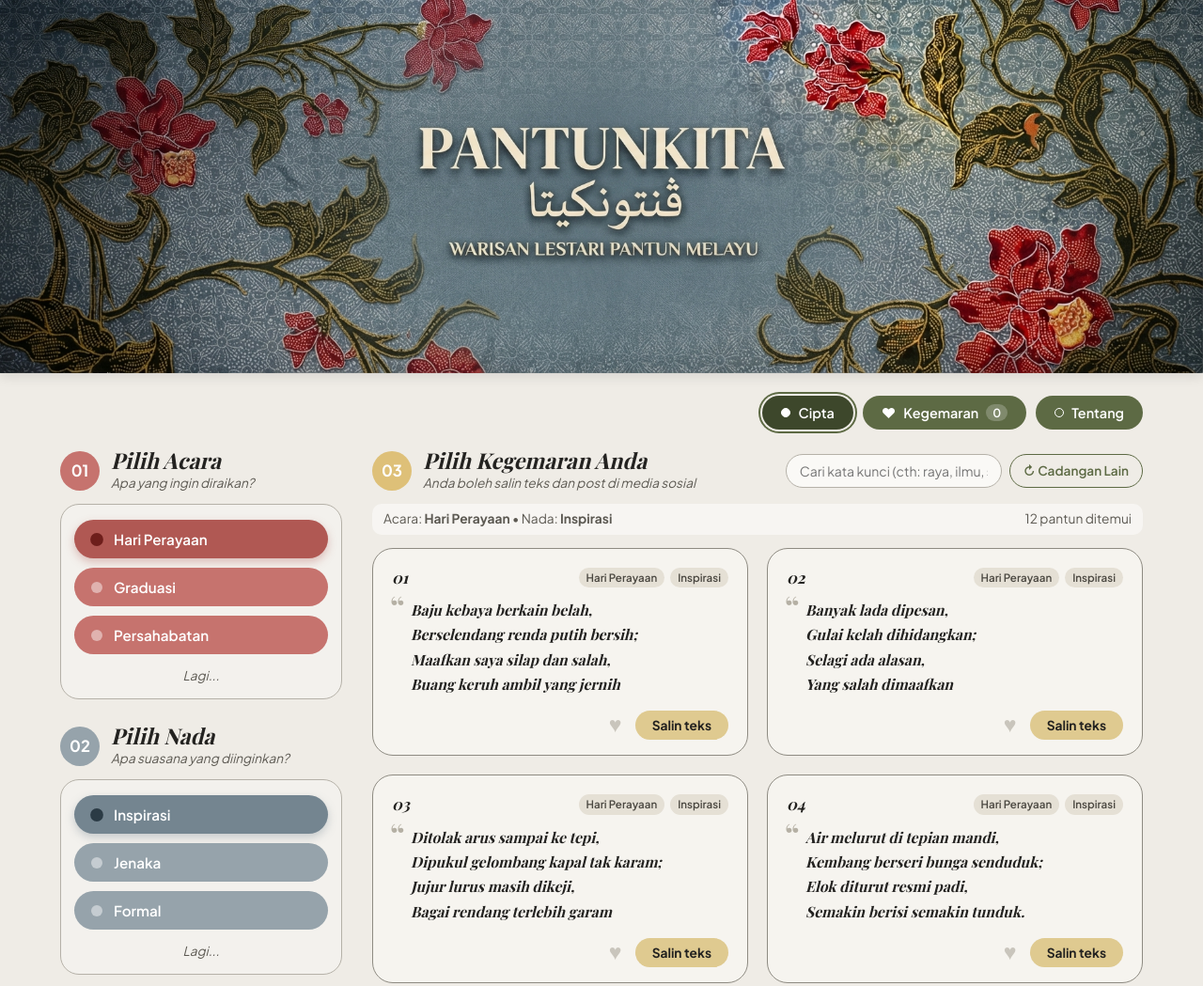
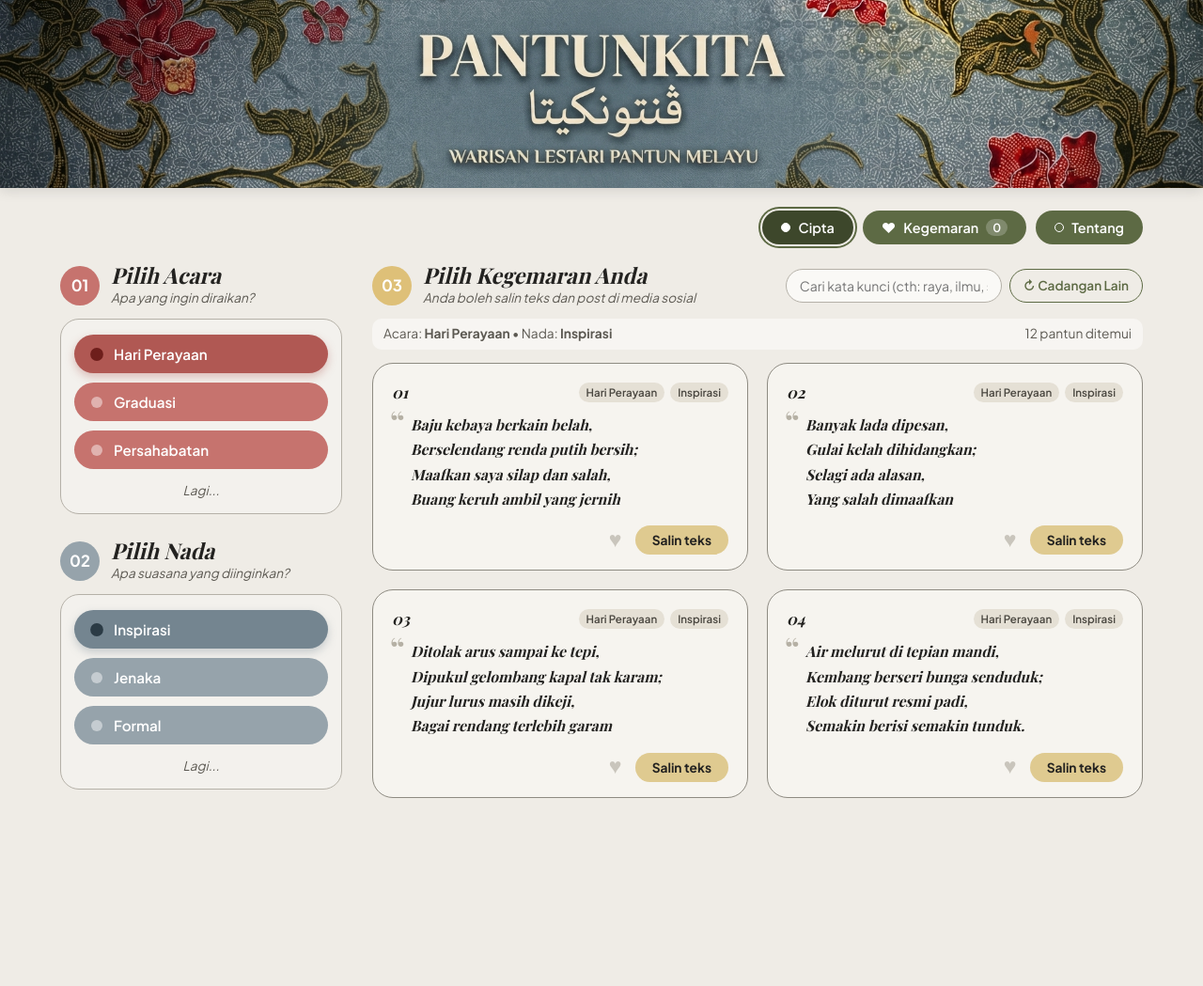
Before and after one commit to ftinnabiilah/PantunKita, a plain HTML site: page index.html in a window 1280 px wide. Shown: the whole page at 94% size. After the commit the page ends 909 px from the top, so only its background shows below. Drawn offline with nearby package versions, Linux system fonts and the light colour scheme; a web font is replaced by a local one.

Commit message:
Update index.html

```diff
--- a/index.html
+++ b/index.html
@@ -12,15 +12,18 @@
 <style>
   .banner-container {
     width: 100%;             /* Stretches it to use all available width */
-    max-width: 100%;        /* Forces it to ignore the previous 800px limit */
-    margin: 0 auto 24px auto;/* Centers it and adds space below, removes top gap */
-    overflow: hidden;       /* Ensures everything remains clean inside */
-    box-shadow: 0 4px 12px rgba(0, 0, 0, 0.1); /* Soft shadow beneath the stretch banner */
+    max-width: 100%;        /* Allows it to use all horizontal space */
+    height: 200px;          /* Shrinks the banner’s height (default is usually ~400px; adjust to 150px if you want it even slimmer!) */
+    margin: 0 auto 24px auto;/* Centers it and adds space below */
+    overflow: hidden;       /* Visual cut off of top/bottom overflow */
+    box-shadow: 0 4px 12px rgba(0, 0, 0, 0.1); /* Soft shadow beneath */
   }
 
   .banner-img {
-    width: 100%;            /* Force the image to span edge-to-edge */
-    height: auto;           /* Keep aspect ratio perfect */
+    width: 100%;            /* Force image to span edge-to-edge */
+    height: 100%;           /* Scale image to fill the 200px container */
+    object-fit: cover;      /* Crops top and bottom instead of squeezing the image */
+    object-position: center;/* Focuses crop on the center to keep text visible */
     display: block;
   }
 </style>
```
